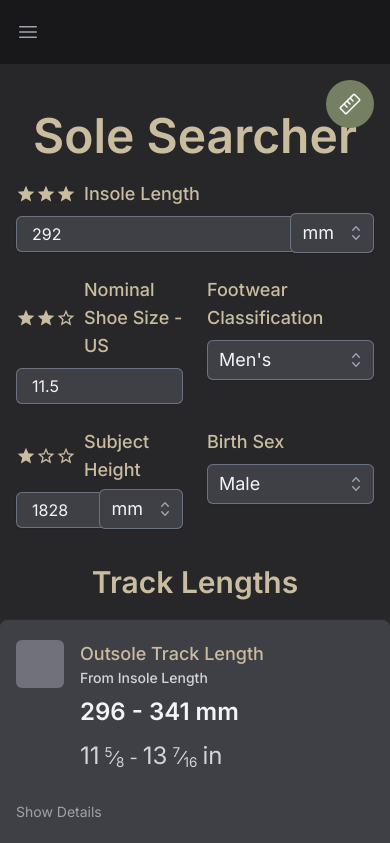
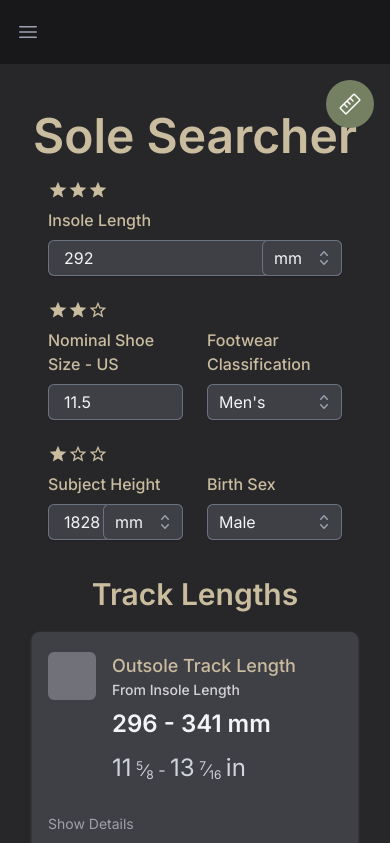
Before and after one commit to briancohan/solesearcher, a Next.js app: page / in a window 390 px wide. Shown: the top 843 px of the page. Built offline with nearby package versions, Linux system fonts and the light colour scheme; some icons are missing.

Commit message:
responsive layout

```diff
--- a/src/app/layout.tsx
+++ b/src/app/layout.tsx
@@ -24,7 +24,7 @@
         <header>
           <Navbar />
         </header>
-        <main className='relative pt-8 mx-auto text-lg/7 max-w-7xl'>{children}</main>
+        <main className='relative p-8 mx-auto max-w-7xl'>{children}</main>
         <Footer />
       </body>
     </html>
--- a/src/app/page.tsx
+++ b/src/app/page.tsx
@@ -2,6 +2,7 @@
 import { useEffect, useState } from 'react'
 
 import Header from '@/app/server_components/Header'
+import Rating from '@/app/server_components/Rating'
 import DataCard from '@/components/DataCard'
 import Input from '@/components/Input'
 import InputVariable from '@/components/InputVariable'
@@ -44,32 +45,55 @@
 
       <UnitHelper className='absolute top-4 right-4' />
 
-      <form className='grid max-w-3xl grid-cols-2 gap-6 px-4 py-5 mx-auto sm:px-6'>
+      <form className='flex flex-col max-w-3xl gap-6 px-4 py-5 mx-auto sm:px-6'>
+        <div>
           <InputVariable
-          name='Insole Length'
+            name='insole'
             inputValue={insole}
             onInputChange={setInsole}
             selectValue={insoleUnit}
             onSelectChange={setInsoleUnit}
-          stars={3}
-          className='col-span-2'
+            label={
+              <div className='flex flex-col items-start gap-2 sm:items-center sm:flex-row'>
+                <Rating stars={3} /> Insole Length
+              </div>
+            }
           />
-        <Input name='Nominal Shoe Size - US' value={nominal} onChange={setNominal} stars={2} />
+        </div>
+        <div className='grid items-end grid-cols-2 gap-6'>
+          <Input
+            name='nominal'
+            value={nominal}
+            onChange={setNominal}
+            label={
+              <div className='flex flex-col items-start gap-2 sm:items-center sm:flex-row'>
+                <Rating stars={2} /> Nominal Shoe Size - US
+              </div>
+            }
+          />
           <Select
-          name='Footwear Classification'
+            name='footwearClass'
+            label='Footwear Classification'
             options={classifications}
             value={classification}
             onChange={setClassification}
           />
+        </div>
+        <div className='grid items-end grid-cols-2 gap-6'>
           <InputVariable
-          name='Subject Height'
+            name='height'
             inputValue={height}
             onInputChange={setHeight}
             selectValue={heightUnit}
             onSelectChange={setHeightUnit}
-          stars={1}
+            label={
+              <div className='flex flex-col items-start gap-2 sm:items-center sm:flex-row'>
+                <Rating stars={1} /> Subject Height
+              </div>
+            }
           />
-        <Select name='Birth Sex' options={sexes} value={sex} onChange={setSex} />
+          <Select name='sex' label='Birth Sex' options={sexes} value={sex} onChange={setSex} />
+        </div>
       </form>
 
       <Header as='h2' className='text-3xl text-center'>
--- a/src/components/Input.tsx
+++ b/src/components/Input.tsx
@@ -3,14 +3,13 @@
 import { twMerge } from 'tailwind-merge'
 
 import Label from '@/app/server_components/Label'
-import Rating from '@/app/server_components/Rating'
 import BaseInput from '@/components/BaseInput'
 
 export interface InputProps {
   name: string
+  label: string | React.ReactNode
   value: string | number
   onChange: Dispatch<any>
-  stars?: number
   type?: string
   inline?: boolean
   className?: string
@@ -18,18 +17,17 @@
 
 const Input: React.FC<InputProps> = ({
   name,
+  label,
   type = 'text',
   value = '',
   inline = false,
-  stars = 0,
   className,
   ...props
 }) => {
   return (
     <div className={twMerge(clsx({ 'flex gap-2': true, 'flex-col': !inline, 'flex-row': inline }), className)}>
       <Label name={name} className='flex items-center gap-2'>
-        {stars > 0 && <Rating stars={stars} />}
-        {name}
+        {label}
       </Label>
       <BaseInput type={type} name={name} value={value} {...props} />
     </div>
--- a/src/components/InputVariable.tsx
+++ b/src/components/InputVariable.tsx
@@ -1,19 +1,18 @@
-import { Dispatch } from 'react'
+import React, { Dispatch } from 'react'
 import clsx from 'clsx'
 import { twMerge } from 'tailwind-merge'
 
 import Label from '@/app/server_components/Label'
-import Rating from '@/app/server_components/Rating'
 import BaseInput from '@/components/BaseInput'
 import Select from '@/components/Select'
 
 interface InputVariableProps {
   name: string
+  label: string | React.ReactNode
   inputValue: string | number
   selectValue: string
   onInputChange: Dispatch<any>
   onSelectChange: Dispatch<any>
-  stars?: number
   inline?: boolean
   className?: string
 }
@@ -22,11 +21,11 @@
 
 const InputVariable: React.FC<InputVariableProps> = ({
   name,
+  label,
   inputValue,
   selectValue,
   inline = false,
   className,
-  stars = 0,
   onInputChange,
   onSelectChange,
   ...props
@@ -34,8 +33,7 @@
   return (
     <div className={twMerge(clsx({ 'flex gap-2': true, 'flex-col': !inline, 'flex-row': inline }), className)}>
       <Label name={name} className='flex items-center gap-2'>
-        {stars > 0 && <Rating stars={stars} />}
-        {name}
+        {label}
       </Label>
       <div className='relative rounded-md shadow-sm'>
         <BaseInput type='number' name={name} value={inputValue} onChange={onInputChange} {...props} />
@@ -43,14 +41,7 @@
           <label htmlFor={`${name}-unit`} className='sr-only'>
             {name} Unit
           </label>
-          <Select
-            name={`${name}-unit`}
-            options={units}
-            value='mm'
-            hideLabel={true}
-            className='mt-0'
-            onChange={onSelectChange}
-          />
+          <Select name={`${name}-unit`} options={units} value='mm' className='mt-0' onChange={onSelectChange} />
         </div>
       </div>
     </div>
--- a/src/components/Select.tsx
+++ b/src/components/Select.tsx
@@ -8,19 +8,19 @@
 
 interface SelectProps {
   name: string
+  label?: string | React.ReactNode
   options: string[]
   value: string | number
   onChange: Dispatch<any>
-  hideLabel?: boolean
   className?: string
 }
 
-const Select: React.FC<SelectProps> = ({ name, options, value, onChange, hideLabel = false, className }) => {
+const Select: React.FC<SelectProps> = ({ name, label, options, value, onChange, className }) => {
   return (
     <Listbox value={value} onChange={onChange}>
       {({ open }) => (
         <div>
-          {name && !hideLabel && <Label name='name'>{name}</Label>}
+          {label && <Label name='name'>{label}</Label>}
           <div className={twMerge('relative mt-2', className)}>
             <Listbox.Button className='relative w-full cursor-default rounded-md bg-zinc-700 py-1.5 pl-3 pr-10 text-left text-gray-100 shadow-sm ring-1 ring-inset ring-gray-500 focus:outline-none focus:ring-2 focus:ring-sole-green sm:text-sm sm:leading-6'>
               <span className='block truncate'>{value}</span>
```
Lines whose indentation alone changed are shown as unchanged.
